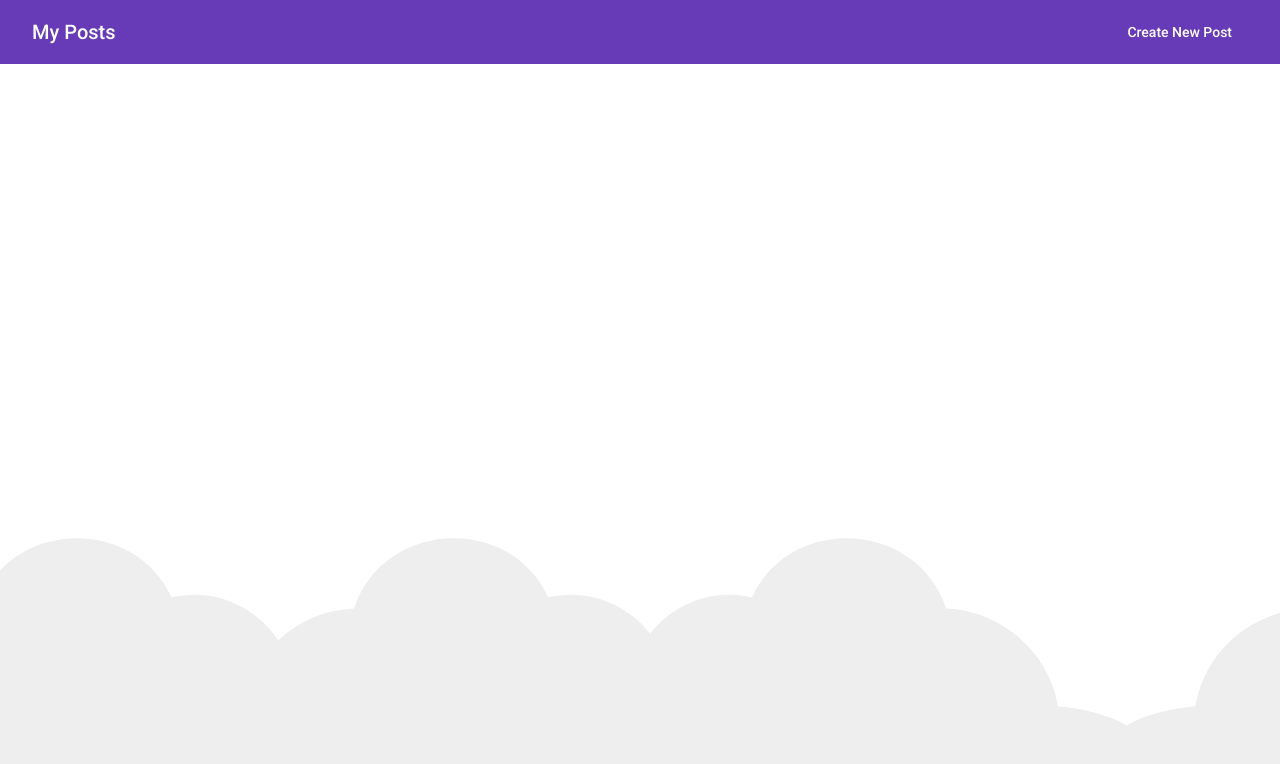
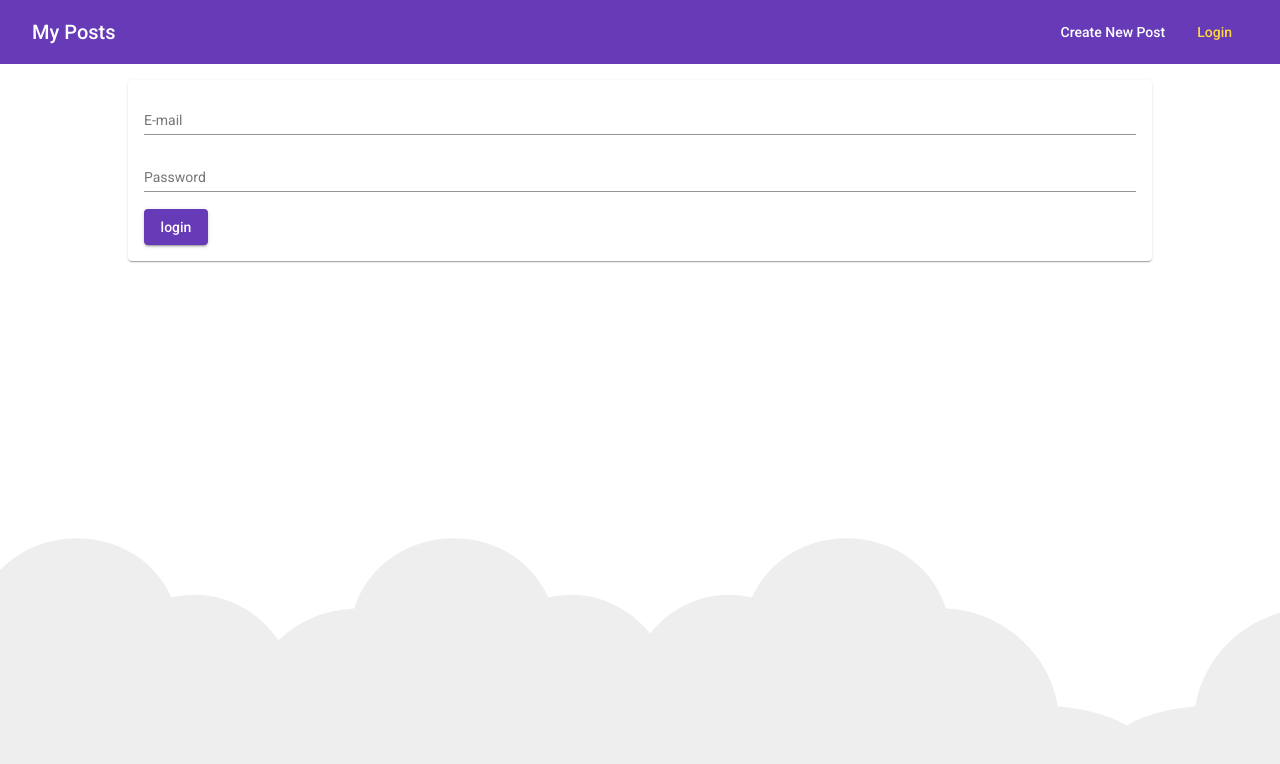
Before and after one commit to farhatsharifh/ng-blog-app, an Angular app: page /login in a window 1280 px wide. Before the commit this address led to /. Shown: the top 764 px of the page. Built offline with nearby package versions, Linux system fonts and the light colour scheme.

Commit message:
Add login component, Create login form, Add login link to header

```diff
--- a/src/app/app-routing.module.ts
+++ b/src/app/app-routing.module.ts
@@ -3,11 +3,13 @@
 
 import { PostListComponent } from './posts/post-list/post-list.component';
 import { PostCreateComponent } from './posts/post-create/post-create.component';
+import { LoginComponent } from './auth/login/login/login.component';
 
 const routes: Routes = [
   { path: '', component: PostListComponent },
   { path: 'create', component: PostCreateComponent },
-  { path: 'edit/:postId', component: PostCreateComponent }
+  { path: 'edit/:postId', component: PostCreateComponent },
+  { path: 'login', component: LoginComponent }
 ];
 
 @NgModule({
--- /dev/null
+++ b/src/app/auth/login/login/login.component.css
@@ -0,0 +1,8 @@
+mat-form-field,
+textarea {
+  width: 100%;
+}
+
+mat-spinner {
+  margin: auto;
+}
--- /dev/null
+++ b/src/app/auth/login/login/login.component.html
@@ -0,0 +1,19 @@
+<div class="top-spacer"></div>
+<mat-card>
+  <mat-spinner *ngIf="isLoading"></mat-spinner>
+  <form *ngIf="!isLoading">
+    <mat-form-field>
+      <input matInput
+        type="email" placeholder="E-mail">
+        <mat-error *ngIf="">Please enter a valid email.</mat-error>
+    </mat-form-field>
+    <mat-form-field>
+      <input matInput
+        type="password" placeholder="Password">
+        <mat-error *ngIf="">Please enter valid email.</mat-error>
+    </mat-form-field>
+    <button
+      mat-raised-button color="primary"
+      type="submit">login</button>
+  </form>
+</mat-card>
--- /dev/null
+++ b/src/app/auth/login/login/login.component.ts
@@ -0,0 +1,16 @@
+import { Component, OnInit } from '@angular/core';
+
+@Component({
+  selector: 'app-login',
+  templateUrl: './login.component.html',
+  styleUrls: ['./login.component.css']
+})
+export class LoginComponent implements OnInit {
+  isLoading = false;
+
+  constructor() { }
+
+  ngOnInit(): void {
+  }
+
+}
--- a/src/app/header/header.component.css
+++ b/src/app/header/header.component.css
@@ -7,6 +7,7 @@
 }
 
 ul {
+  display: flex;
   list-style: none;
   padding: 0;
   margin: 0 16px;
--- a/src/app/header/header.component.html
+++ b/src/app/header/header.component.html
@@ -6,6 +6,9 @@
       <li>
         <a mat-button routerLink="/create" routerLinkActive="mat-accent">Create New Post</a>
       </li>
+      <li>
+        <a mat-button routerLink="/login" routerLinkActive="mat-accent">Login</a>
+      </li>
     </ul>
   </mat-toolbar>
 </div>
--- a/src/app/posts/posts.service.ts
+++ b/src/app/posts/posts.service.ts
@@ -8,8 +8,8 @@
 
 @Injectable({providedIn: 'root'})
 export class PostsService {
-  // private backendUrl = "http://localhost:3002/api";
-  private backendUrl = "http://ng-blog-api.projects.farhatsharif.com/api";
+  private backendUrl = "http://localhost:3002/api";
+  // private backendUrl = "http://ng-blog-api.projects.farhatsharif.com/api";
   private posts: Post[] = [];
   private postsUpdated = new Subject<{posts: Post[], postsCount: number}>();
 
```
Also changed, not shown: src/app/app.module.ts (+5 -2 lines), 2 other files (tests, documents, lock files or other folders).
